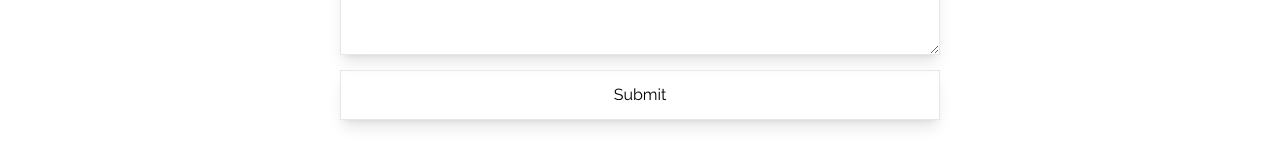
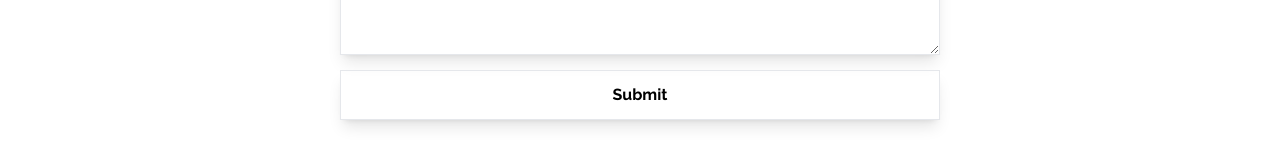
Before and after one commit to AccoladesIO/Photography-With-NextJs, a Next.js app: page /contact in a window 1280 px wide. Shown: the part 1271-1436 px from the top of the page. Built offline with nearby package versions, Linux system fonts and the light colour scheme.

Commit message:
ref: refractored this code

```diff
--- a/components/Contact.tsx
+++ b/components/Contact.tsx
@@ -13,7 +13,7 @@ const Contact = () => {
             </div>
             <input  className='border shadow-lg p-3 w-full my-4' type="text" placeholder='Subject' />
             <textarea  className='border shadow-lg p-3 w-full ' cols={cols} rows={rows} placeholder='message'></textarea>
-            <button  className='border shadow-lg p-3 w-full mt-2'>Submit</button>
+            <button  className='border shadow-lg p-3 w-full mt-2 hover:bg-black/80 hover:text-white font-bold ease-out duration-300'>Submit</button>
         </form>
     </div>
   )
```
